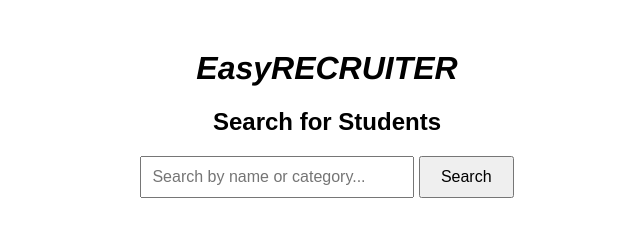
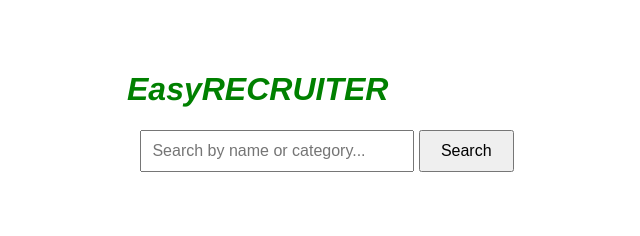
Before and after one commit to zeldaguy0202/Group-Project-3-28-25-, a website: page index.html in a window 1280 px wide. Shown: the whole page, without its empty margins (313-953 px from the left). Drawn offline with Linux system fonts and the light colour scheme.

Commit message:
Update index.html

```diff
--- a/index.html
+++ b/index.html
@@ -1,14 +1,14 @@
 <!DOCTYPE html>
 <html lang="en">
 <head>
-<title>Easy Recruiter</title>
-<link rel="stylesheet" href="index.css">
+  <title>Easy Recruiter</title>
+  <link rel="stylesheet" href="index.css">
 </head>
 <body>
   <div class="search-container">
-    <h1 class="lefttitle"><em>Easy</em><em>RECRUITER</em></h1>
-    <h2>Search for Students</h2>
     <div class="title">
+      <h1 class="lefttitle"><em>Easy</em></h1>
+      <h1><em>RECRUITER</em></h1>
     </div>
     <input type="text" id="searchInput" placeholder="Search by name or category...">
     <button onclick="searchItems()">Search</button>
```
